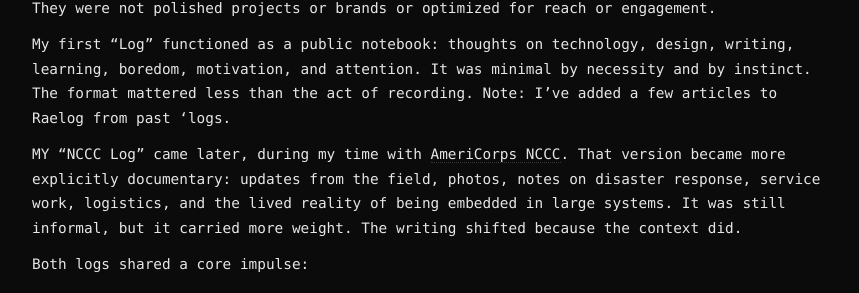
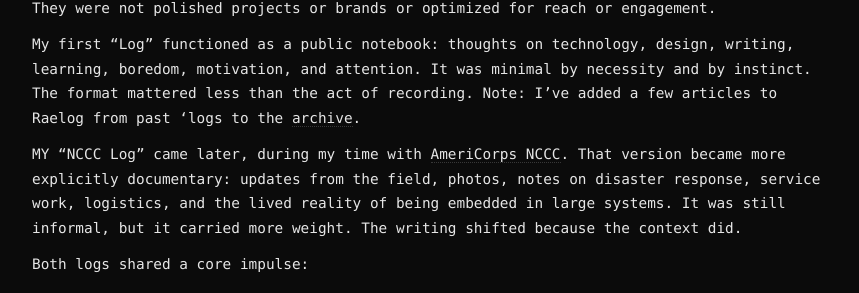
Before and after one commit to raelovejoy/raelog, a Jekyll site: the page built from _posts/2025-12-10-origin.md, in a window 1280 px wide. Shown: the part 424-717 px from the top of the page, without its empty margins (208-1067 px from the left). Built offline with Jekyll 4.4.1, drawn with Linux system fonts in a browser that asks for light colours.

Commit message:
Update 2025-12-10-origin.md

```diff
--- a/_posts/2025-12-10-origin.md
+++ b/_posts/2025-12-10-origin.md
@@ -12,7 +12,7 @@ In the late 2000s and early 2010s, I had several blogs, or **logs** as I called
 
 They were not polished projects or brands or optimized for reach or engagement.
 
-My first "Log" functioned as a public notebook: thoughts on technology, design, writing, learning, boredom, motivation, and attention. It was minimal by necessity and by instinct. The format mattered less than the act of recording. Note: I've added a few articles to Raelog from past 'logs.
+My first "Log" functioned as a public notebook: thoughts on technology, design, writing, learning, boredom, motivation, and attention. It was minimal by necessity and by instinct. The format mattered less than the act of recording. Note: I've added a few articles to Raelog from past 'logs to the [archive](https://raelog.net/archive/).
 
 MY "NCCC Log" came later, during my time with [AmeriCorps NCCC](https://en.wikipedia.org/wiki/National_Civilian_Community_Corps). That version became more explicitly documentary: updates from the field, photos, notes on disaster response, service work, logistics, and the lived reality of being embedded in large systems. It was still informal, but it carried more weight. The writing shifted because the context did.
 
```
